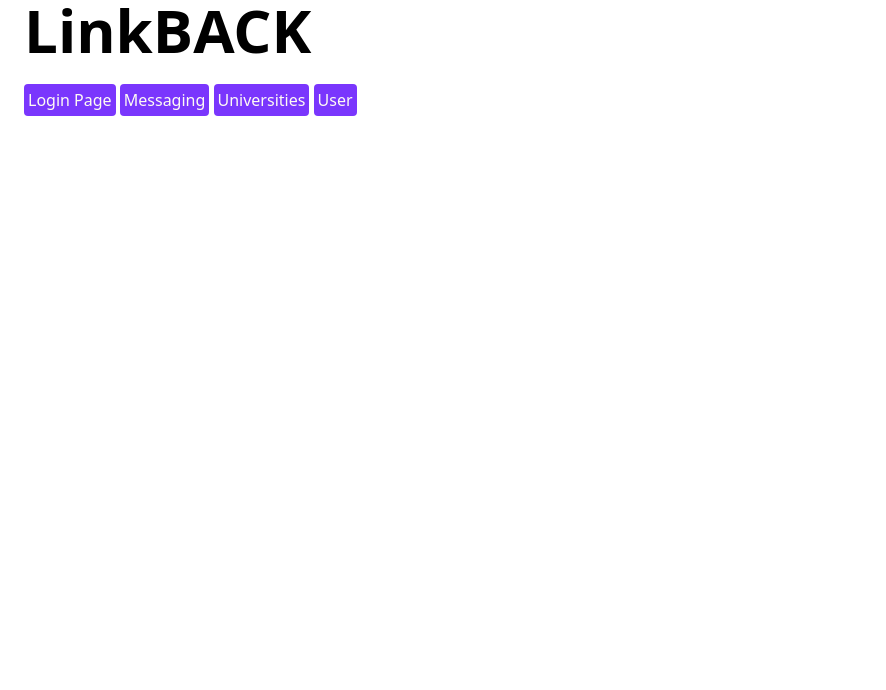
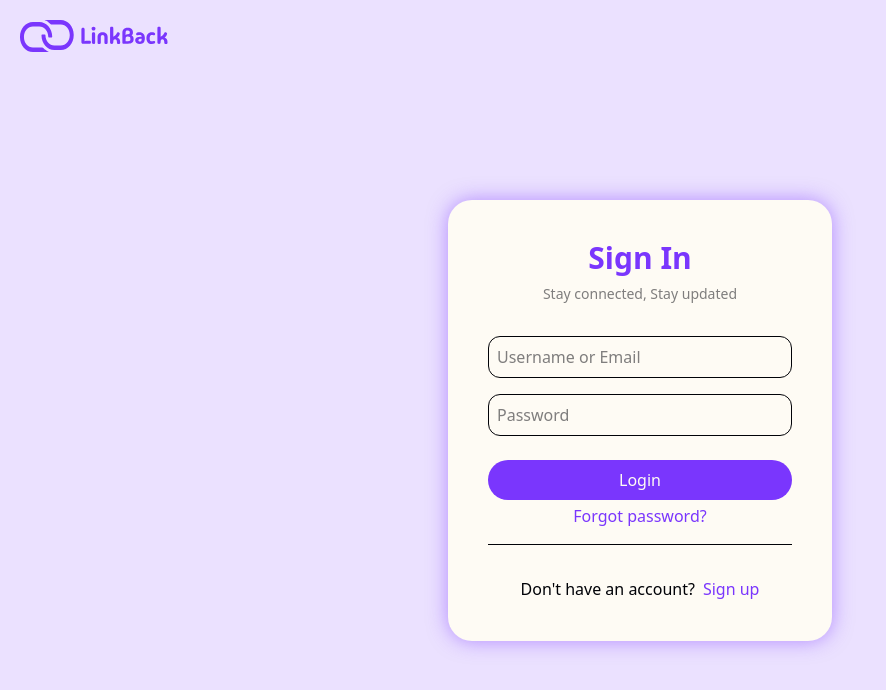
Before and after one commit to andyongith/misc, a React (Vite) app in the folder client/: page /#/login in a window 1280 px wide. Shown: the top 690 px of the page, without its empty margins (0-886 px from the left). Built offline with nearby package versions, Linux system fonts and the light colour scheme.

Commit message:
Added logo as a button; Switch HashRouter so that reloading works well

```diff
--- a/client/src/App.jsx
+++ b/client/src/App.jsx
@@ -1,4 +1,4 @@
-import {BrowserRouter as Router, Routes, Route} from "react-router-dom"
+import {HashRouter as Router, Routes, Route} from "react-router-dom"
 
 import Dashboard from './pages/Dashboard.jsx'
 import Login from './pages/Login.jsx'
--- /dev/null
+++ b/client/src/components/Header.jsx
@@ -0,0 +1 @@
+// Header
--- /dev/null
+++ b/client/src/components/Logo.jsx
@@ -0,0 +1,11 @@
+import { Link } from 'react-router'
+import logo_primary from '../assets/logo/logo_primary.svg'
+
+export default function Logo({ children, className, ...props }) {
+    return <div className={className} {...props}>
+        <Link to="/">
+            <img src={logo_primary} alt="LinkBACK" className='h-8' />
+            {children}
+        </Link>
+    </div>
+}
--- /dev/null
+++ b/client/src/components/Options.jsx
@@ -0,0 +1 @@
+// Options (upper right corner)
--- /dev/null
+++ b/client/src/components/SearchBar.jsx
@@ -0,0 +1 @@
+// Search bar
--- /dev/null
+++ b/client/src/components/SideNavigationBar.jsx
@@ -0,0 +1 @@
+// Side navigation bar
--- a/client/src/pages/Login.jsx
+++ b/client/src/pages/Login.jsx
@@ -1,8 +1,10 @@
 import { useState } from 'react'
 import LoginForm from '../components/LoginForm'
 import SignupForm from '../components/SignupForm'
+import Logo from '../components/Logo';
 import ResetPassword from '../components/ResetPasswords';
 import back_arrow from '../assets/icons/back_arrow.svg'
+import logo_primary from '../assets/logo/logo_primary.svg'
 
 function BackButton({ action, children, className = "", ...props }) {
     return <img
@@ -18,11 +20,13 @@
     const [formtype, setFormType] = useState('login');
 
     return <div className='
-        flex justify-center items-center w-screen min-h-screen h-fit bg-primary/15 dark:bg-dark/90
+        flex justify-center items-center w-screen min-h-screen h-fit bg-primary/15
+        dark:bg-dark/90 pb-10
     '>
+        <Logo className='fixed top-5 left-5' />
         <main className="
             w-sm h-fit bg-light dark:bg-dark/50 rounded-3xl shadow-[0px_0px_20px]
-            shadow-primary/50 p-10 relative
+            shadow-primary/50 p-10 relative mt-20
         ">
             {formtype !== "login" && <BackButton action={() => setFormType("login")} />}
             {formtype === "login" && <LoginForm setFormType={setFormType} />}
```
